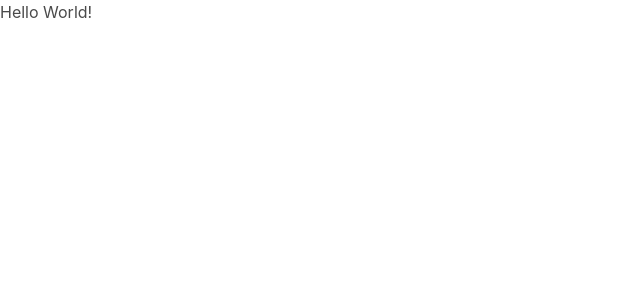
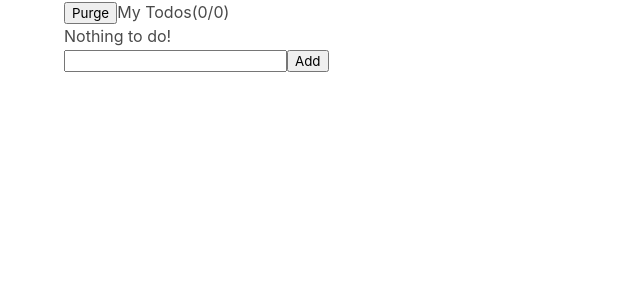
Before and after one commit to yikeda6616/react-todo, a React app: page / in a window 1280 px wide. Shown: the top 300 px of the page, without its empty margins (0-640 px from the left). Built offline with nearby package versions, Linux system fonts and the light colour scheme; the HTML template or start-up script is replaced by a standard one.

Commit message:
add todo components

```diff
--- a/src/App.js
+++ b/src/App.js
@@ -1,11 +1,128 @@
 import React from 'react';
+
 import './App.scss';
+import TodoForm from './components/TodoForm';
+import TodoHeader from './components/TodoHeader';
+import TodoList from './components/TodoList';
+
+const todos = [];
+
+const getUniqueId = () => {
+  return new Date().getTime().toString(36) + '-' + Math.random().toString(36);
+};
 
 class App extends React.Component {
+  constructor() {
+    super();
+    this.state = {
+      todos: todos,
+      item: ''
+    };
+
+    this.checkTodo = this.checkTodo.bind(this);
+    this.deleteTodo = this.deleteTodo.bind(this);
+    this.updateItem = this.updateItem.bind(this);
+    this.addTodo = this.addTodo.bind(this);
+    this.purge = this.purge.bind(this);
+  }
+
+  checkTodo(todo) {
+    const todos = this.state.todos.map(todo => {
+      return {
+        id: todo.id,
+        title: todo.title,
+        isDone: todo.isDone
+      };
+    });
+
+    const pos = this.state.todos
+      .map(todo => {
+        return todo.id;
+      })
+      .indexOf(todo.id);
+
+    todos[pos].isDone = !todos[pos].isDone;
+    this.setState({ todos: todos });
+  }
+
+  deleteTodo(todo) {
+    if (!confirm('are you sure?')) {
+      return;
+    }
+    const todos = this.state.todos.slice();
+    const pos = this.state.todos.indexOf(todo);
+
+    todos.splice(pos, 1);
+    this.setState({
+      todos: todos
+    });
+  }
+
+  updateItem(e) {
+    this.setState({
+      item: e.target.value
+    });
+  }
+
+  addTodo(e) {
+    e.preventDefault();
+
+    if (this.state.item.trim() === '') {
+      return;
+    }
+
+    const item = {
+      id: getUniqueId(),
+      title: this.state.item,
+      isDone: false
+    };
+
+    const todos = this.state.todos.slice();
+    todos.push(item);
+    this.setState({
+      todos: todos,
+      item: ''
+    });
+  }
+
+  purge() {
+    if (!confirm('are you sure?')) {
+      return;
+    }
+
+    const todos = this.state.todos.filter(todo => {
+      return !todo.isDone;
+    });
+
+    this.setState({
+      todos: todos
+    });
+  }
+
+  componentDidUpdate() {
+    localStorage.setItem('todos', JSON.stringify(this.state.todos));
+  }
+
+  componentDidMount() {
+    this.setState({
+      todos: JSON.parse(localStorage.getItem('todos')) || []
+    });
+  }
+
   render() {
     return (
-      <div>
-        <p>Hello World!</p>
+      <div className='container'>
+        <TodoHeader todos={this.state.todos} purge={this.purge} />
+        <TodoList
+          checkTodo={this.checkTodo}
+          deleteTodo={this.deleteTodo}
+          todos={this.state.todos}
+        />
+        <TodoForm
+          item={this.state.item}
+          updateItem={this.updateItem}
+          addTodo={this.addTodo}
+        />
       </div>
     );
   }
--- /dev/null
+++ b/src/components/TodoForm.js
@@ -0,0 +1,12 @@
+import React from 'react';
+
+const TodoForm = props => {
+  return (
+    <form onSubmit={props.addTodo}>
+      <input type='text' value={props.item} onChange={props.updateItem} />
+      <input type='submit' value='Add' />
+    </form>
+  );
+};
+
+export default TodoForm;
--- /dev/null
+++ b/src/components/TodoHeader.js
@@ -0,0 +1,18 @@
+import React from 'react';
+
+const TodoHeader = props => {
+  const remaining = props.todos.filter(todo => {
+    return !todo.isDone;
+  });
+  return (
+    <h1>
+      <button onClick={props.purge}>Purge</button>
+      My Todos
+      <span>
+        ({remaining.length}/{props.todos.length})
+      </span>
+    </h1>
+  );
+};
+
+export default TodoHeader;
--- /dev/null
+++ b/src/components/TodoItem.js
@@ -0,0 +1,26 @@
+import React from 'react';
+
+const TodoItem = props => {
+  return (
+    <li>
+      <label>
+        <input
+          type='checkbox'
+          checked={props.todo.isDone}
+          onChange={() => {
+            props.checkTodo(props.todo);
+          }}
+        />
+        <span className={props.todo.isDone ? 'done' : ''}>
+          {props.todo.title}
+        </span>
+      </label>
+
+      <span className='cmd' onClick={() => props.deleteTodo(props.todo)}>
+        [x]
+      </span>
+    </li>
+  );
+};
+
+export default TodoItem;
--- /dev/null
+++ b/src/components/TodoList.js
@@ -0,0 +1,19 @@
+import React from 'react';
+
+import TodoItem from './TodoItem';
+
+const TodoList = props => {
+  const todos = props.todos.map(todo => {
+    return (
+      <TodoItem
+        key={todo.id}
+        todo={todo}
+        checkTodo={props.checkTodo}
+        deleteTodo={props.deleteTodo}
+      />
+    );
+  });
+  return <ul>{props.todos.length ? todos : <li>Nothing to do! </li>}</ul>;
+};
+
+export default TodoList;
```
Also changed, not shown: 2 other files (tests, documents, lock files or other folders).
